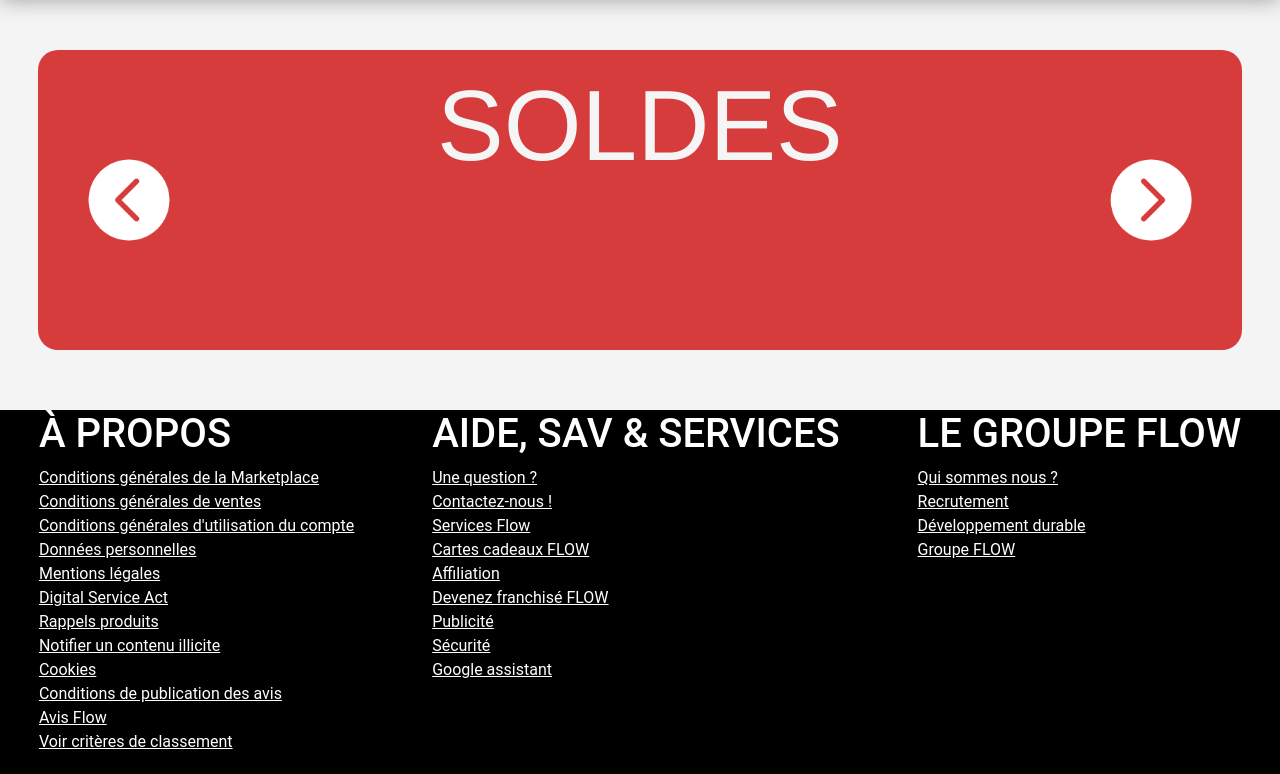
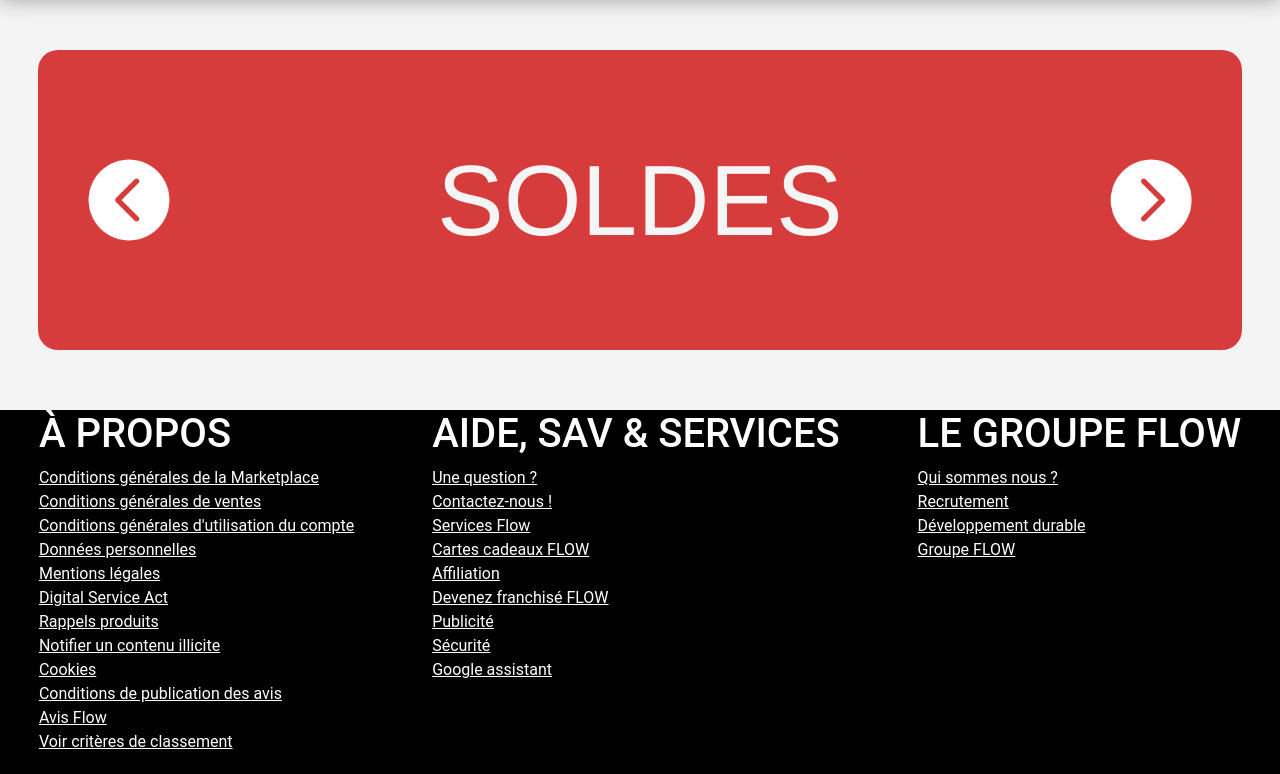
Before and after one commit to Davosthecool/Shopping-website-simulation, a Symfony app: template app/templates/accueil.html.twig in a window 1280 px wide. Shown: the part 130-904 px from the top of the page. Run offline with Twig, Linux system fonts and the light colour scheme; the template is opened without the code that fills it, so the values that code supplies are empty; some libraries are stand-ins or nearby versions.

Commit message:
Update accueil.css

```diff
--- a/app/public/styles/accueil.css
+++ b/app/public/styles/accueil.css
@@ -22,8 +22,7 @@
 #boxsolde{
     display: flex;
     justify-content: center;
-    align-items:baseline;
-    justify-content: baseline;
+    align-items: center;
     width: 70%;
 }
 .boxfleche{
```
